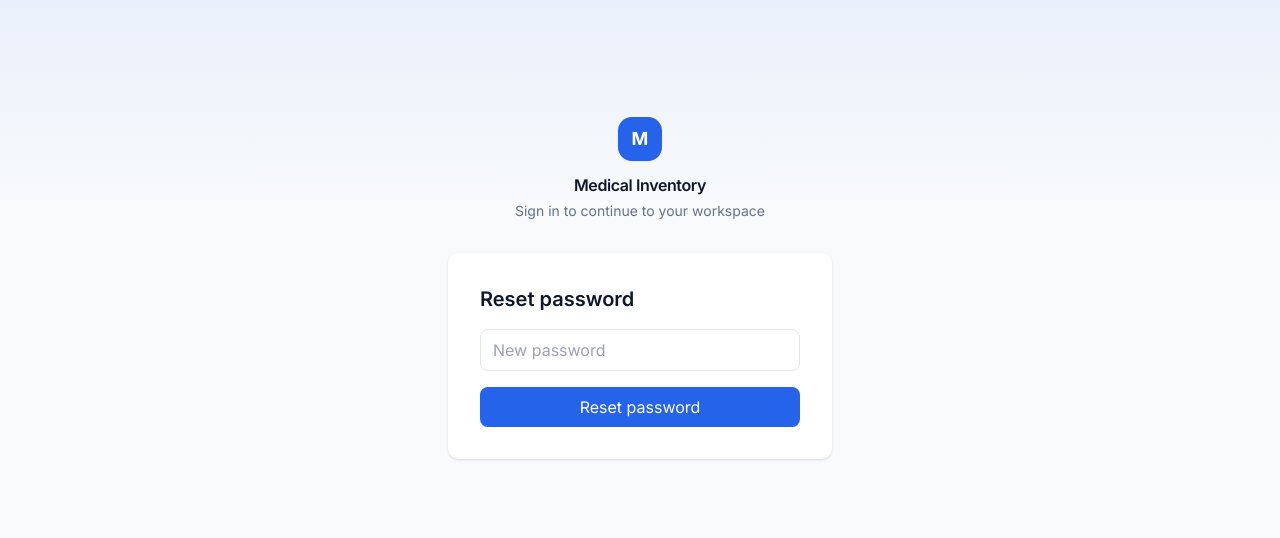
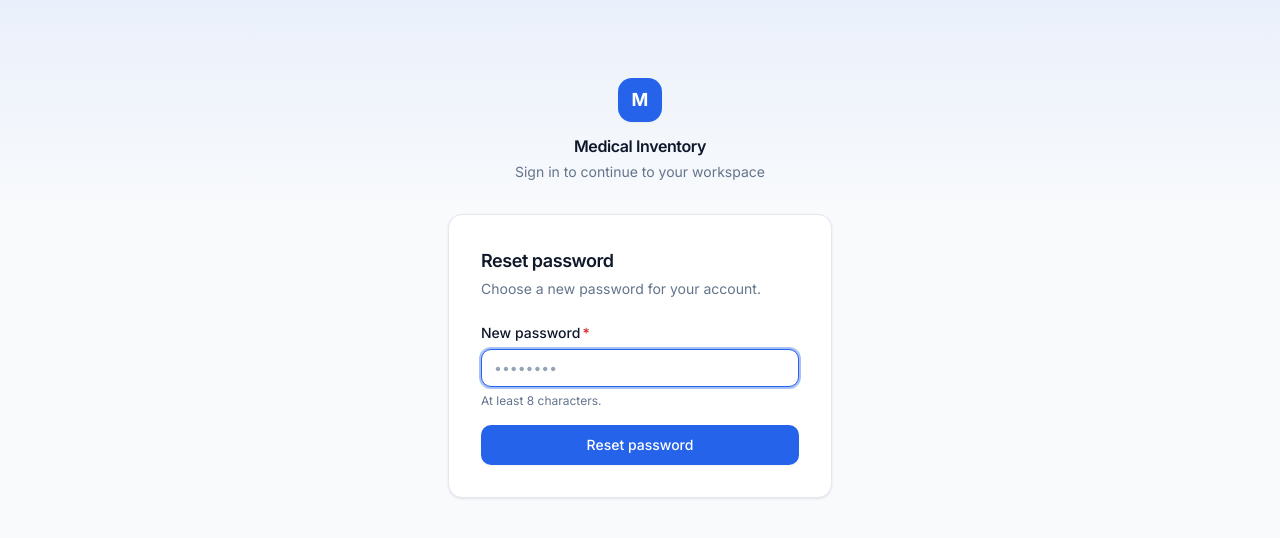
Before and after one commit to NexDevKRD/inventory, a Next.js app in the folder apps/web/: page /reset-password in a window 1280 px wide. Shown: the part 112-650 px from the top of the page. Built offline with nearby package versions, Linux system fonts and the light colour scheme.

Commit message:
feat: enhance ResetPasswordPage with improved structure, accessibility features, and user feedback

```diff
--- a/apps/web/src/app/(auth)/reset-password/page.tsx
+++ b/apps/web/src/app/(auth)/reset-password/page.tsx
@@ -1,26 +1,81 @@
 'use client';
 import { useState } from 'react';
-import { useSearchParams, useRouter } from 'next/navigation';
+import { useSearchParams, useRouter, usePathname } from 'next/navigation';
 import { toast } from 'sonner';
+import { FormField } from '@/components/ui/FormField';
+import { AuthCard } from '@/components/ui/AuthCard';
+import { Button } from '@/components/ui/Button';
 
 export default function ResetPasswordPage() {
   const params = useSearchParams();
   const router = useRouter();
+  const pathname = usePathname();
   const [password, setPassword] = useState('');
+  const [error, setError] = useState<string | undefined>();
+  const [submitting, setSubmitting] = useState(false);
   const token = params.get('token') ?? '';
+
+  // Same flow, two entry points: /activate is a first-time password set.
+  const isActivate = pathname.startsWith('/activate');
 
   const submit = async (e: React.FormEvent) => {
     e.preventDefault();
-    const res = await fetch('/api/v1/auth/reset-password', { method: 'POST', headers: { 'Content-Type': 'application/json' }, body: JSON.stringify({ token, password }) });
-    if (res.ok) { toast.success('Password updated'); router.push('/login'); }
-    else toast.error('Reset link invalid or expired');
+    if (password.length < 8) {
+      setError('Password must be at least 8 characters.');
+      return;
+    }
+    setError(undefined);
+    setSubmitting(true);
+    try {
+      const res = await fetch('/api/v1/auth/reset-password', {
+        method: 'POST',
+        headers: { 'Content-Type': 'application/json' },
+        body: JSON.stringify({ token, password }),
+      });
+      if (res.ok) {
+        toast.success(isActivate ? 'Account activated. Please log in.' : 'Password updated');
+        router.push('/login');
+      } else {
+        toast.error('Reset link invalid or expired');
+      }
+    } catch {
+      toast.error('Something went wrong. Please try again.');
+    } finally {
+      setSubmitting(false);
+    }
   };
 
   return (
-    <form onSubmit={submit} className="w-full max-w-sm space-y-4 rounded-lg bg-white p-8 shadow dark:bg-gray-900">
-      <h1 className="text-xl font-semibold">Reset password</h1>
-      <input aria-label="password" type="password" value={password} onChange={(e) => setPassword(e.target.value)} className="w-full rounded border px-3 py-2" placeholder="New password" />
-      <button type="submit" className="w-full rounded bg-active px-3 py-2 text-white">Reset password</button>
-    </form>
+    <AuthCard
+      title={isActivate ? 'Activate your account' : 'Reset password'}
+      description={
+        isActivate
+          ? 'Choose a password to finish setting up your account.'
+          : 'Choose a new password for your account.'
+      }
+    >
+      <form onSubmit={submit} className="space-y-4">
+        <FormField
+          label="New password"
+          error={error}
+          hint="At least 8 characters."
+          required
+        >
+          <input
+            aria-label="password"
+            type="password"
+            autoComplete="new-password"
+            autoFocus
+            value={password}
+            onChange={(e) => setPassword(e.target.value)}
+            placeholder="••••••••"
+            className="field"
+          />
+        </FormField>
+        <Button type="submit" className="w-full" loading={submitting}>
+          {isActivate ? 'Activate account' : 'Reset password'}
+        </Button>
+      </form>
+    </AuthCard>
   );
 }
```
